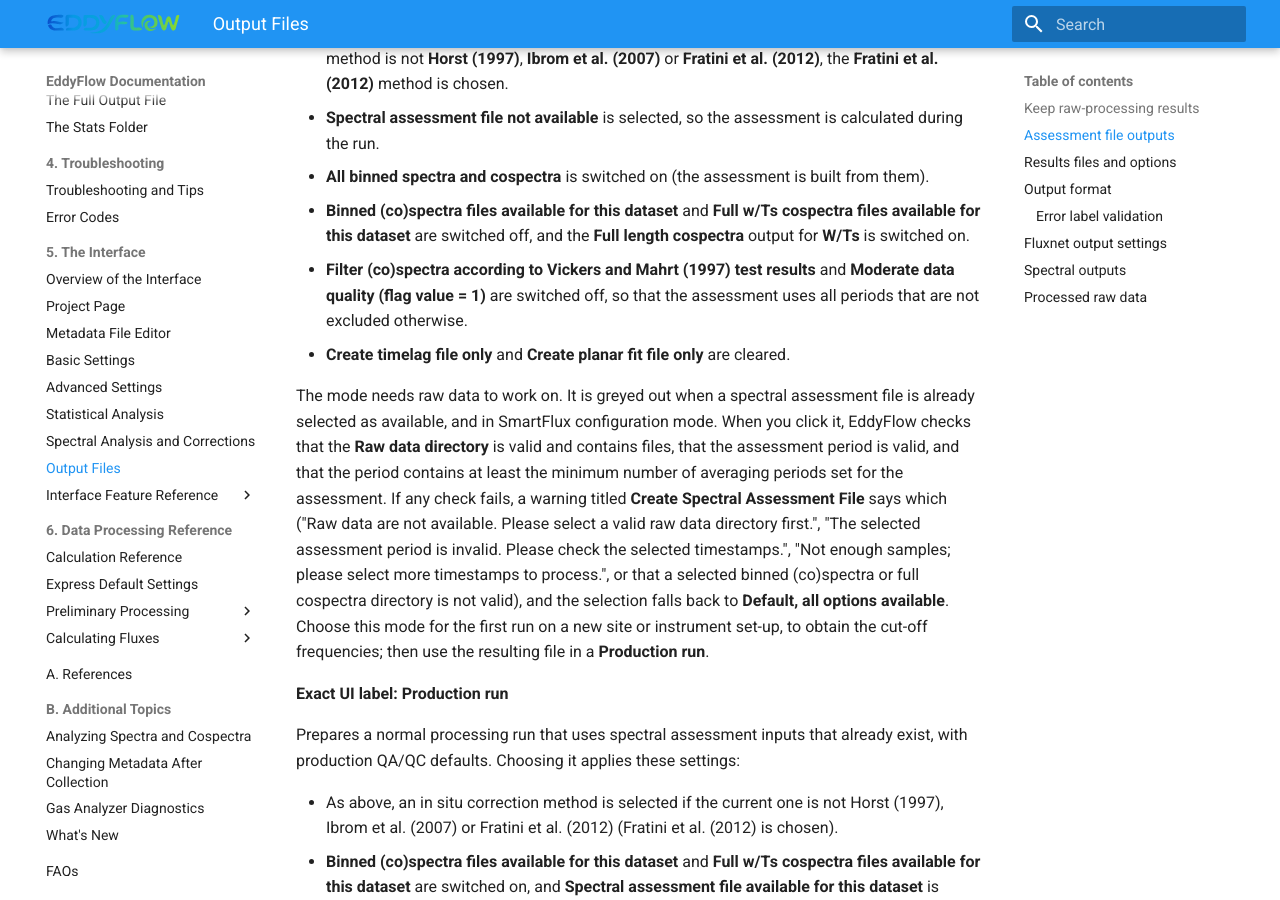
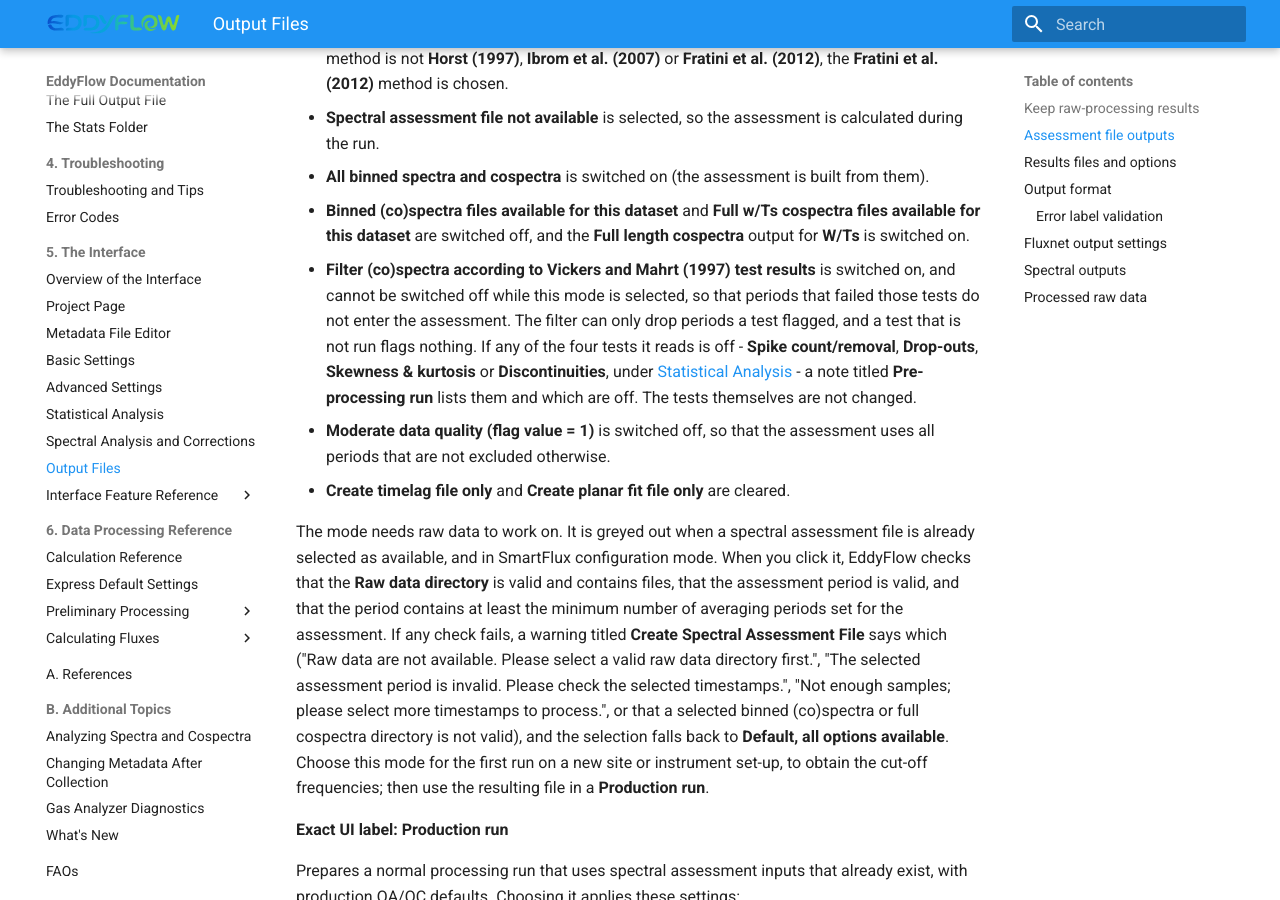
Before and after one commit to kebasaa/eddyflow-documentation, an MkDocs documentation site: the page built from docs/topics/output-files.md, in a window 1280 px wide and 900 px high, scrolled down 2098 px. Built offline with MkDocs 1.6.1 and Material for MkDocs 9.7.7, drawn with Linux system fonts in a browser that asks for light colours.

Commit message:
Say the pre-processing run filters by the Vickers and Mahrt tests
Output Files and Spectral Corrections say the pre-processing run now switches the Vickers and Mahrt (co)spectra filter on and locks it, and that a note names the four Statistical Analysis tests it reads when any is off; What's new records the change.

```diff
--- a/docs/topics/output-files.md
+++ b/docs/topics/output-files.md
@@ -34,7 +34,8 @@ Prepares a run whose purpose is to create a new spectral assessment file from th
 - **Spectral assessment file not available** is selected, so the assessment is calculated during the run.
 - **All binned spectra and cospectra** is switched on (the assessment is built from them).
 - **Binned (co)spectra files available for this dataset** and **Full w/Ts cospectra files available for this dataset** are switched off, and the **Full length cospectra** output for **W/Ts** is switched on.
-- **Filter (co)spectra according to Vickers and Mahrt (1997) test results** and **Moderate data quality (flag value = 1)** are switched off, so that the assessment uses all periods that are not excluded otherwise.
+- **Filter (co)spectra according to Vickers and Mahrt (1997) test results** is switched on, and cannot be switched off while this mode is selected, so that periods that failed those tests do not enter the assessment. The filter can only drop periods a test flagged, and a test that is not run flags nothing. If any of the four tests it reads is off - **Spike count/removal**, **Drop-outs**, **Skewness & kurtosis** or **Discontinuities**, under [Statistical Analysis](advanced-settings-statistical-tests.md#top) - a note titled **Pre-processing run** lists them and which are off. The tests themselves are not changed.
+- **Moderate data quality (flag value = 1)** is switched off, so that the assessment uses all periods that are not excluded otherwise.
 - **Create timelag file only** and **Create planar fit file only** are cleared.
 
 The mode needs raw data to work on. It is greyed out when a spectral assessment file is already selected as available, and in SmartFlux configuration mode. When you click it, EddyFlow checks that the **Raw data directory** is valid and contains files, that the assessment period is valid, and that the period contains at least the minimum number of averaging periods set for the assessment. If any check fails, a warning titled **Create Spectral Assessment File** says which ("Raw data are not available. Please select a valid raw data directory first.", "The selected assessment period is invalid. Please check the selected timestamps.", "Not enough samples; please select more timestamps to process.", or that a selected binned (co)spectra or full cospectra directory is not valid), and the selection falls back to **Default, all options available**. Choose this mode for the first run on a new site or instrument set-up, to obtain the cut-off frequencies; then use the resulting file in a **Production run**.
```
Also changed, not shown: docs/topics/spectral-corrections.md (+1 -1 lines), docs/topics/whats-new.md (+1 -0 lines).
